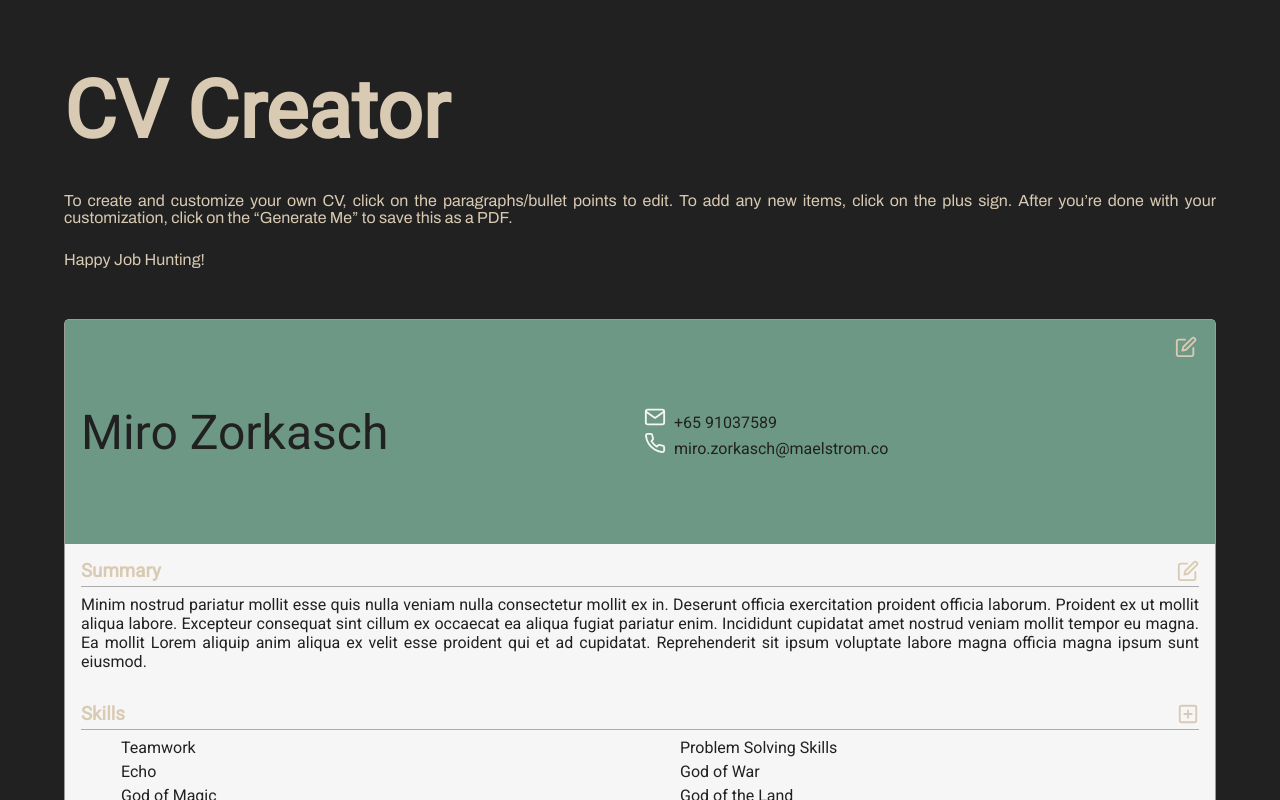
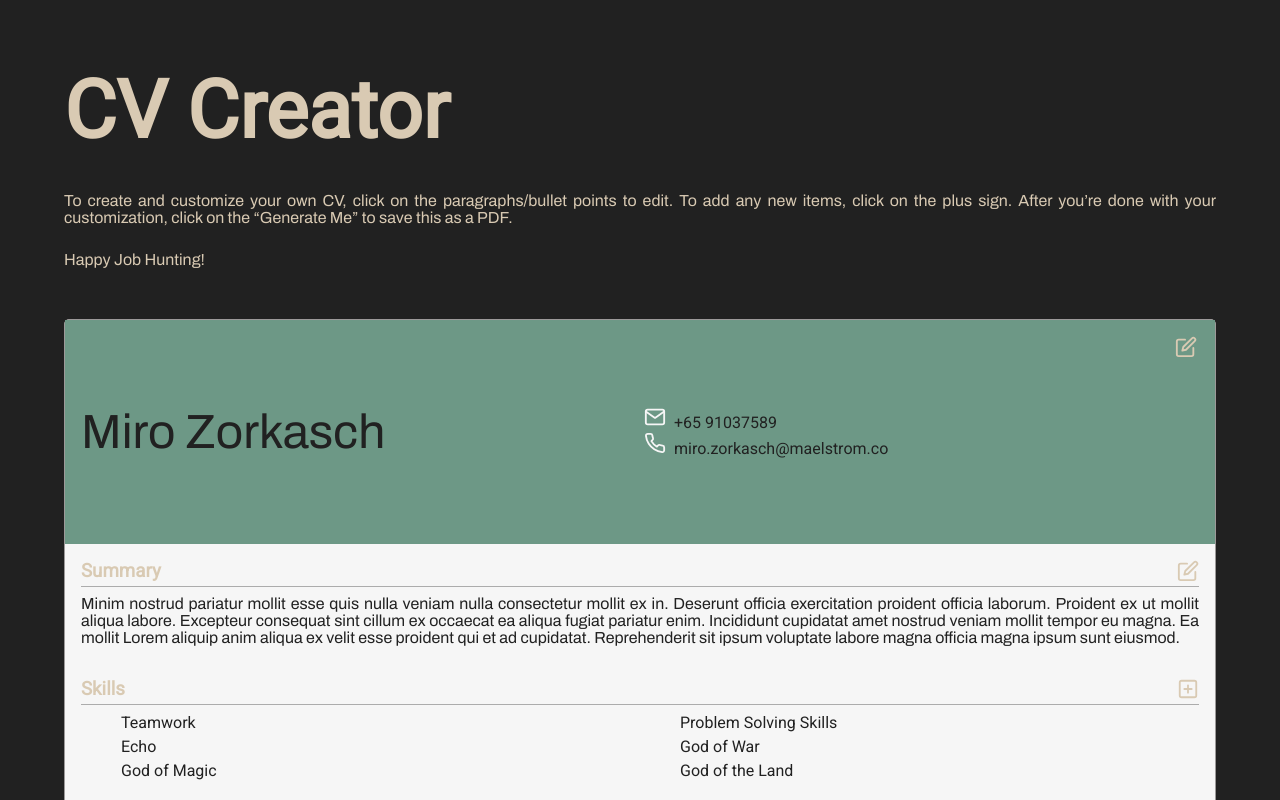
Before and after one commit to al-uminium/CV-Creator, a React (Create React App) app: page / in a window 1280 px wide. Shown: the top 800 px of the page. Built offline with nearby package versions, Linux system fonts and the light colour scheme.

Commit message:
updated font family

```diff
--- a/src/styles/index.css
+++ b/src/styles/index.css
@@ -9,7 +9,7 @@ html, body {
     background-color: rgb(33, 33, 33);
 }
 
-section > p {
+section, p {
     font-family: 'Archivo', sans-serif;;
 }
 
```
